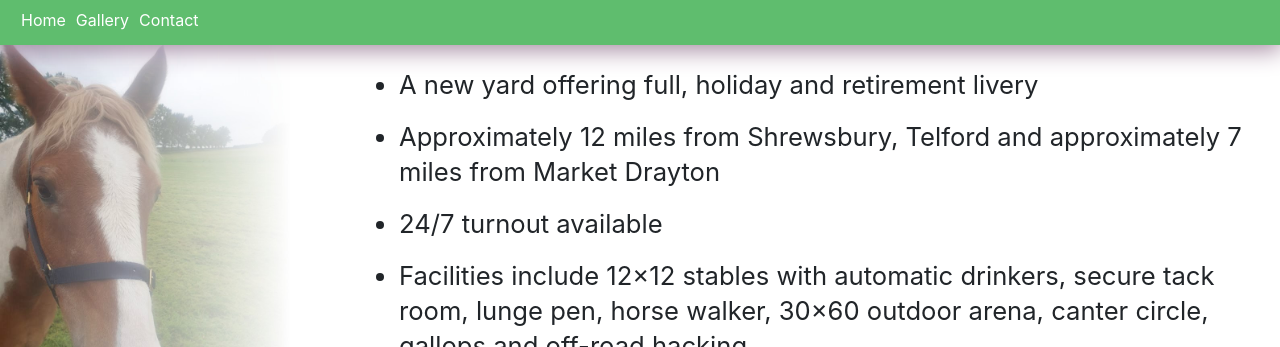
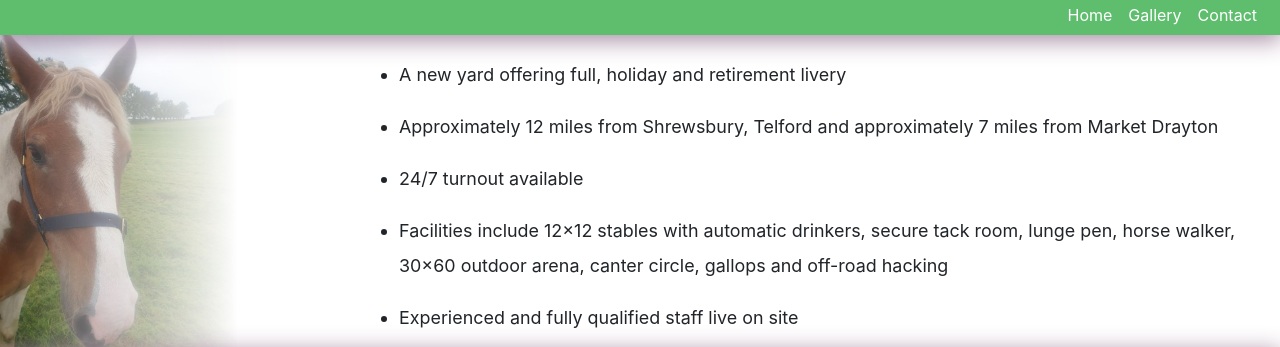
Before and after one commit to ryan0583/T-L-Equestrian-Website, a plain HTML site: page index.html in a window 1280 px wide. Shown: the part 305-652 px from the top of the page. Drawn offline with nearby package versions, Linux system fonts and the light colour scheme; a script that the page names is missing.

Commit message:
Sorting out menu bar

```diff
--- a/index.html
+++ b/index.html
@@ -26,6 +26,13 @@
           </div>
       </div>
       <div class="row">
+        <div class="d-block d-sm-none centre col-12">
+          <h1 class="title">
+            <img src="Images/horsehead.svg" alt="Logo" height=200px>
+          </h1>
+        </div>
+      </div>
+      <div class="row">
         <div class="d-none d-sm-block col-sm-5 logo right">
           <img src="Images/horsehead.svg" alt="Logo" height=200px>
         </div>
@@ -40,9 +47,10 @@
           </h1>
         </div>
       </div>
+    </div>
 
-      <div class="row green menu">
-        <nav class="navbar navbar-expand-lg green pr-0 ">
+      <nav class="navbar navbar-fixed-top navbar-expand-lg green pl-0 pr-0 pt-0 pb-0">
+        <div class="container-fluid green menu">
           <button class="navbar-toggler ml-auto rounded-0 white" type="button" data-toggle="collapse" data-target="#navbarSupportedContent" aria-controls="navbarSupportedContent" aria-expanded="false" aria-label="Toggle navigation">
             <span class="line"></span>
             <span class="line"></span>
@@ -52,26 +60,27 @@
           <div class="collapse navbar-collapse green" id="navbarSupportedContent">
             <ul class="navbar-nav ml-auto menu">
               <li class="green">
-                  <a href="#home" class="white d-flex justify-content-end">
+                <a href="#home" class="white d-flex justify-content-end pl-2 pr-2 pt-2 pb-2">
                   Home
                 </a>
               </li>
               <li class="green">
-                  <a href="#gallery" class="white d-flex justify-content-end">
+                <a href="#gallery" class="white d-flex justify-content-end pl-2 pr-2 pt-2 pb-2">
                   Gallery
                 </a>
               </li>
               <li class="green">
-                  <a href="" class="white d-flex justify-content-end">
+                <a href="" class="white d-flex justify-content-end pl-2 pr-2 pt-2 pb-2">
                   Contact
                 </a>
               </li>
             </ul>
 
           </div>
+        </div>
       </nav>
-      </div>
 
+    <div class="container-fluid">
       <div class="row body">
         <div class="col">
           <ul class="body">
--- a/style.css
+++ b/style.css
@@ -7,17 +7,6 @@
 .green {
   background-color: #5fbd6e;
 }
-
-.navbar
-{
-  width: 100%;
-}
-
-.navbar a {
-  padding-left: 5px;
-  padding-right: 5px;
-}
-
 
 .footer {
   box-shadow: 0px 3px 25px 2px rgba(163,136,159,1);
@@ -96,22 +85,21 @@
 }
 
 div.menu {
-  height: 50px;
+  height: inherit;
   box-shadow: 0px 3px 25px 2px rgba(163,136,159,1);
   position: relative;
   z-index: 999;
 }
 
-ul.menu {
-  list-style-type:none;
-  position:absolute;
-  height:100%;
-  line-height:50px;
+ul.body {
+  padding-top: 0.4vw;
+  font-size: 1.4vw;
 }
 
-ul.body {
-  padding-top: 0.4vw;
-  font-size: 2.0vw;
+@media screen and (max-width: 992px) {
+  ul.body {
+    font-size: 2.0vw;
+  }
 }
 
 ul.body li {
```
Lines whose indentation alone changed are shown as unchanged.
